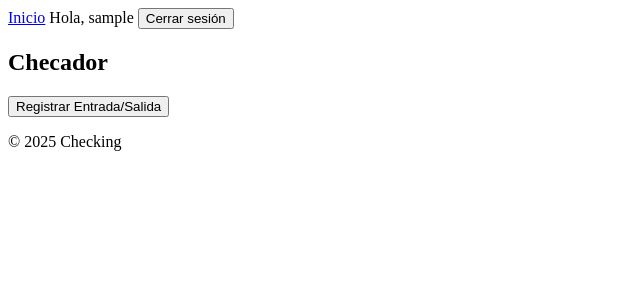
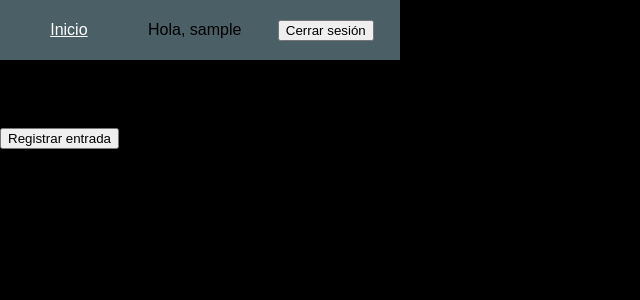
Before and after one commit to Jesus-Iniesta/Checador, a Django app: page /home/ in a window 1280 px wide. Shown: the top 300 px of the page, without its empty margins (0-640 px from the left). Run offline with Django 5.2, Linux system fonts and the light colour scheme; the visitor is signed in with stand-in values (Sample User, id 1); data that the repository does not hold is empty; parts of the project's set-up code (start-up, migrations or seed data) failed here and were passed over.

Commit message:
feat: Views terminado, con función en botones en templates para verificar que se registro una salida y una entrada

```diff
--- a/Checks/views.py
+++ b/Checks/views.py
@@ -1,6 +1,8 @@
 from django.contrib.auth.decorators import login_required
 from django.contrib.auth.forms import UserCreationForm
 from django.shortcuts import render, redirect
+from Checks.models import WorkSession
+from django.utils import timezone
 
 def register(request):
     """
@@ -20,4 +22,22 @@ def home(request):
     """
     Render the home page.
     """
-    return render(request, 'Checador/check_tablero.html')
+    #Buscar si hay una sesión abierta (sin registro de salida)
+    session = WorkSession.objects.filter(user=request.user, end_time__isnull=True).first()
+
+    if request.method == "POST":
+        if session:
+            #registrar salida
+            session.end_time = timezone.now()
+            session.save()
+        else:
+            #Registrar entrada
+            WorkSession.objects.create(user=request.user, start_time=timezone.now())
+        return redirect('Checks:home')
+    #Historiall de sesiones
+    sessions = WorkSession.objects.filter(user=request.user).order_by('-start_time')
+
+    return render(request, 'Checador/check_tablero.html',{
+        'session': session,
+        'sessions': sessions
+    })
--- a/static/css/base.css
+++ b/static/css/base.css
@@ -0,0 +1,42 @@
+
+body{
+    margin: 0;
+    padding: 0;
+    font-family: Arial, sans-serif;
+    background-color: black;
+}
+
+.nav {
+  position: relative;
+  width: 400px;
+  height: 60px;
+}
+
+.container:hover .outline .rect {
+  transition: 9s;
+  /* Must specify these values here as something *different* just so that the transition works properly */
+  stroke-dashoffset: 1;
+  stroke-dasharray: 0;
+}
+
+.container {
+  position: absolute;
+  inset: 0;
+  background: #bef6;
+  display: flex;
+  flex-direction: row;
+  justify-content: space-around;
+  align-items: center;
+  padding: 0.5em;
+}
+
+.btn {
+  padding: 0.5em 1.5em;
+  color: #fff;
+  cursor: pointer;
+  transition: 0.1s;
+}
+
+.btn:hover {
+  background: #fff3;
+}
--- a/templates/Checador/check_tablero.html
+++ b/templates/Checador/check_tablero.html
@@ -4,8 +4,11 @@
     <h2>Checador</h2>
     <form method="post">
         {% csrf_token %}
-        {{ form.as_p }}
-        <button type="submit">Registrar Entrada/Salida</button>
+        {% if session %}
+            <button type="submit" onclick="return confirm('¿Estás Seguro de registar la salida?');">Registrar salida</button>
+        {% else %}
+            <button type="submit">Registrar entrada</button>
+        {% endif %}
     </form>
 
     {% if checador %}
@@ -15,15 +18,17 @@
                 <tr>
                     <th>Fecha y Hora</th>
                     <th>Tipo</th>
+                    <th>Duración</th>
                 </tr>
             </thead>
             <tbody>
-                {% for entry in checador %}
-                    <tr>
-                        <td>{{ entry.fecha_hora }}</td>
-                        <td>{{ entry.tipo }}</td>
-                    </tr>
-                {% endfor %}
+                {% for s in sessions %}
+                <tr>
+                    <td>{{ s.start_time }}</td>
+                    <td>{{ s.end_time|default:"-" }}</td>
+                    <td>{{ s.duration|default:"-" }}</td>
+                </tr>
+            {% endfor %}
             </tbody>
         </table>
     {% endif %}
--- a/templates/base/base.html
+++ b/templates/base/base.html
@@ -1,6 +1,6 @@
 {% load static %}
 <!DOCTYPE html>
-<html lang="en">
+<html lang="es">
 <head>
     <meta charset="UTF-8">
     <title>{% block title %}Checking{% endblock %}</title>
@@ -11,8 +11,9 @@
 </head>
 <body>
     <header>
-        <nav>
-            <a href="{% url 'Checks:home' %}">Inicio</a>
+        <nav class="nav">
+        <div class="container">
+            <a class="btn" href="{% url 'Checks:home' %}">Inicio</a>
             {% if user.is_authenticated %}
                 <span>Hola, {{ user.username }}</span>
                 <form action="{% url 'Checks:logout' %}" method="post" style="display:inline;">
@@ -23,6 +24,7 @@
                 <a href="{% url 'Checks:login' %}">Iniciar sesión</a>
                 <a href="{% url 'Checks:register' %}">Registrarse</a>
             {% endif %}
+        </div>
         </nav>
     </header>
 
```
